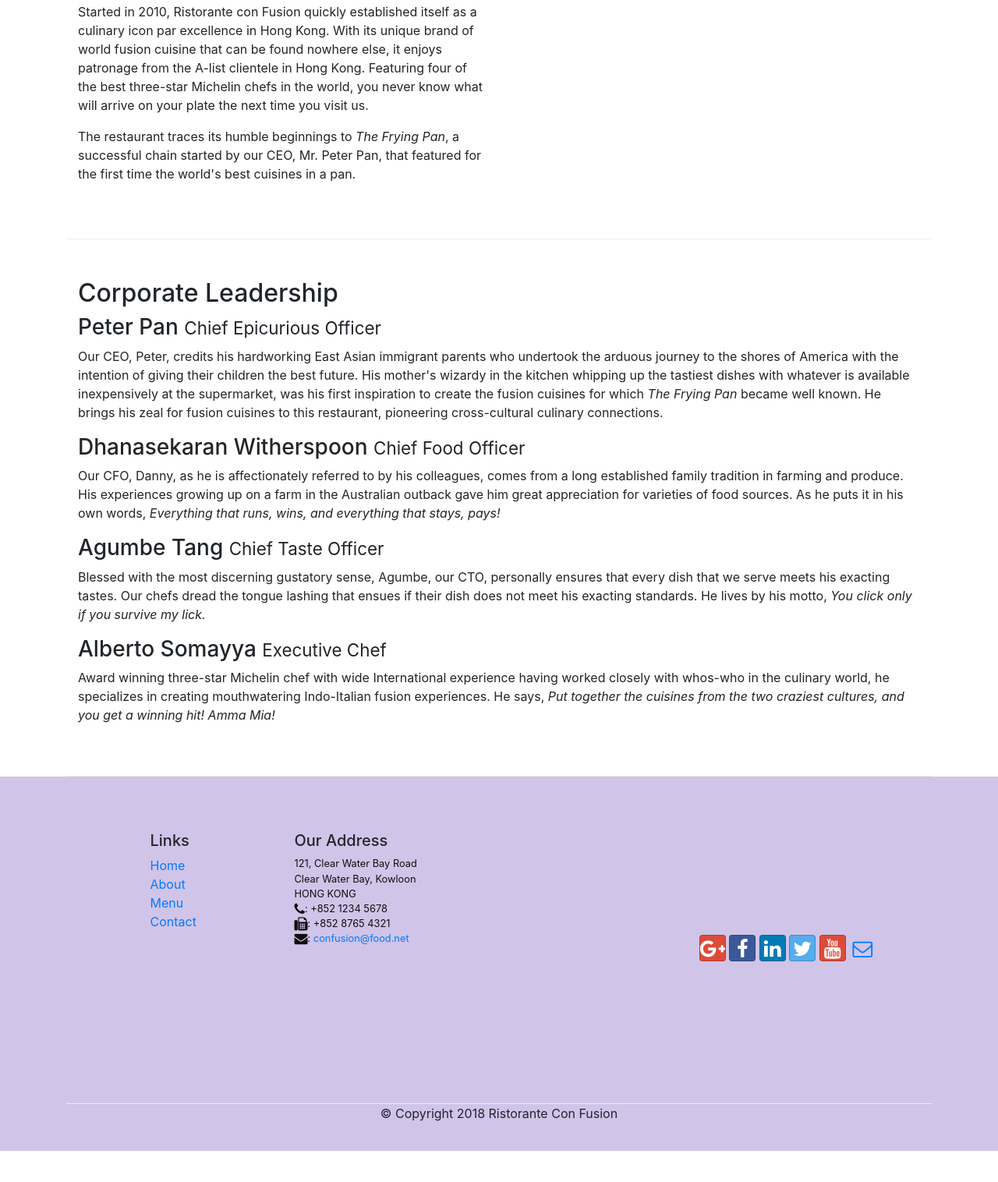
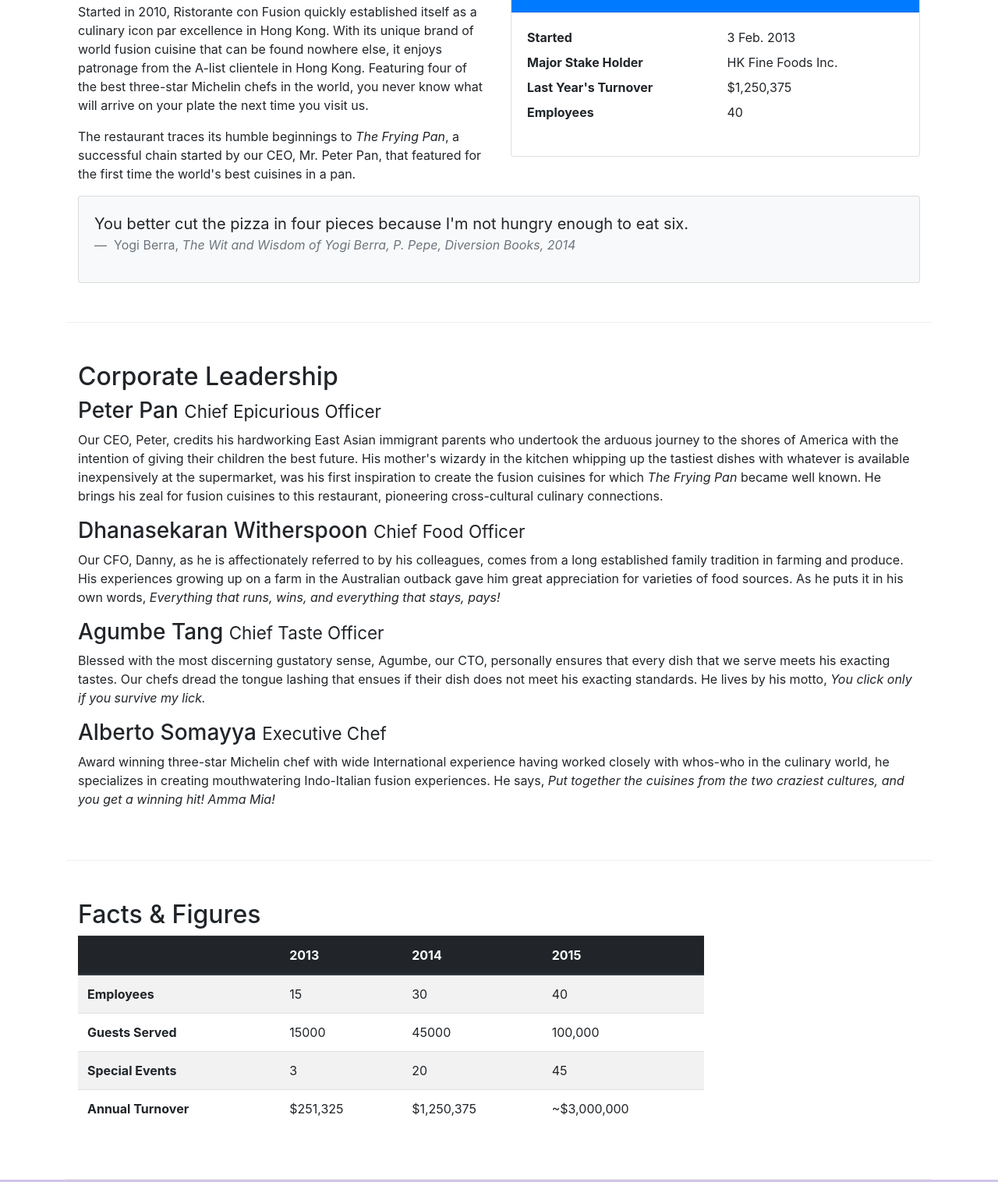
Before and after one commit to josecordaz/learning_bootstrap, a website: page aboutus.html in a window 1280 px wide. Shown: the part 558-2074 px from the top of the page at 78% size. Before the commit the page ends 2034 px from the top, so only its background shows below. Drawn offline with nearby package versions, Linux system fonts and the light colour scheme.

Commit message:
table and cards

```diff
--- a/aboutus.html
+++ b/aboutus.html
@@ -58,7 +58,34 @@
                 <p>Started in 2010, Ristorante con Fusion quickly established itself as a culinary icon par excellence in Hong Kong. With its unique brand of world fusion cuisine that can be found nowhere else, it enjoys patronage from the A-list clientele in Hong Kong.  Featuring four of the best three-star Michelin chefs in the world, you never know what will arrive on your plate the next time you visit us.</p>
                 <p>The restaurant traces its humble beginnings to <em>The Frying Pan</em>, a successful chain started by our CEO, Mr. Peter Pan, that featured for the first time the world's best cuisines in a pan.</p>
             </div>
-            <div>
+            <div class="col-sm">
+                <div class="card">
+                    <h3 class="card-header bg-primary text-white">Facts At Glance</h3>
+                    <div class="card-body">
+                        <dl class="row">
+                            <dt class="col-6">Started</dt>
+                            <dd class="col-6">3 Feb. 2013</dd>
+                            <dt class="col-6">Major Stake Holder</dt>
+                            <dd class="col-6">HK Fine Foods Inc.</dd>
+                            <dt class="col-6">Last Year's Turnover</dt>
+                            <dd class="col-6">$1,250,375</dd>
+                            <dt class="col-6">Employees</dt>
+                            <dd class="col-6">40</dd>
+                        </dl>
+                    </div>
+                </div>
+            </div>
+            <div class="col-12">
+                <div class="card card-body bg-light">
+                    <blockquote class="blockquote">
+                        <p class="mb-0">
+                            You better cut the pizza in four pieces because I'm not hungry enough to eat six.
+                        </p>
+                        <footer class="blockquote-footer">
+                            Yogi Berra, <cite title="Source Title"> The Wit and Wisdom of Yogi Berra, P. Pepe, Diversion Books, 2014</cite>
+                        </footer>
+                    </blockquote>
+                </div>
             </div>
         </div>
         <div class="row row-content">
@@ -74,6 +101,52 @@
                 <p  class="d-none d-sm-block">Award winning three-star Michelin chef with wide International experience having worked closely with whos-who in the culinary world, he specializes in creating mouthwatering Indo-Italian fusion experiences. He says, <em>Put together the cuisines from the two craziest cultures, and you get a winning hit! Amma Mia!</em></p>
             </div>
        </div>
+       <div class="row row-content">
+            <div class="col-12 col-sm-9">
+                <h2>Facts &amp; Figures</h2>
+                <div class="table-responsive">
+                    <table class="table table-striped">
+                        <thead class="thead-dark">
+                            <tr>
+                                <th>&nbsp;</th>
+                                <th>2013</th>
+                                <th>2014</th>
+                                <th>2015</th>
+                            </tr>
+                        </thead>
+                        <tbody>
+                            <tr>
+                               <th>Employees</th>
+                               <td>15</td>
+                               <td>30</td>
+                               <td>40</td>
+                            </tr>
+                            <tr>
+                                <th>Guests Served</th>
+                                <td>15000</td>
+                                <td>45000</td>
+                                <td>100,000</td>
+                            </tr>
+                            <tr>
+                                <th>Special Events</th>
+                                <td>3</td>
+                                <td>20</td>
+                                <td>45</td>
+                            </tr>
+                            <tr>
+                                <th>Annual Turnover</th>
+                                <td>$251,325</td>
+                                <td>$1,250,375</td>
+                                <td>~$3,000,000</td>
+                            </tr>
+                        </tbody>
+                    </table>
+                </div>
+            </div>
+            <div class="col-12 col-sm-3">
+
+            </div>
+        </div>
     </div>
     <footer class="footer">
         <div class="container">
```
